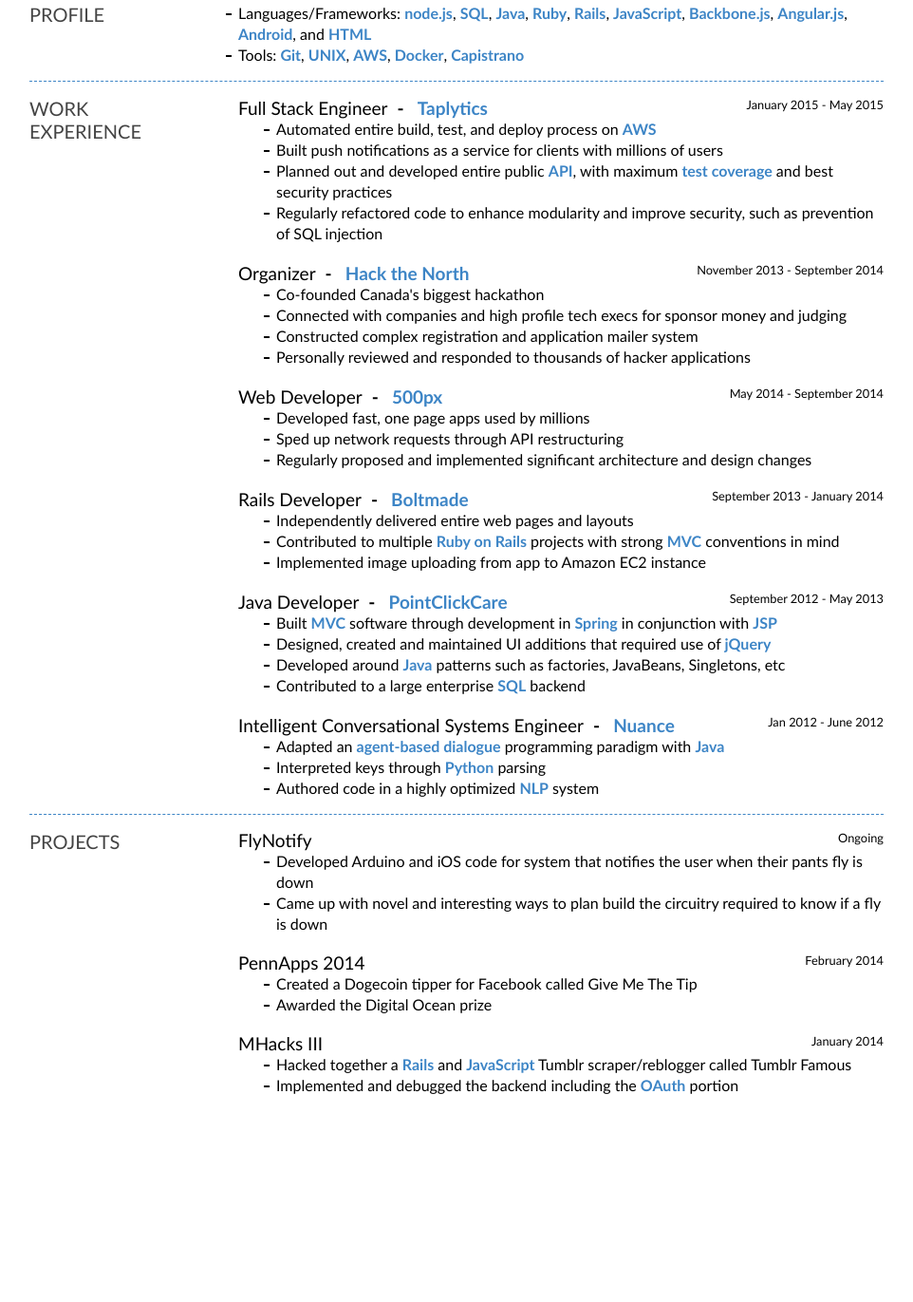
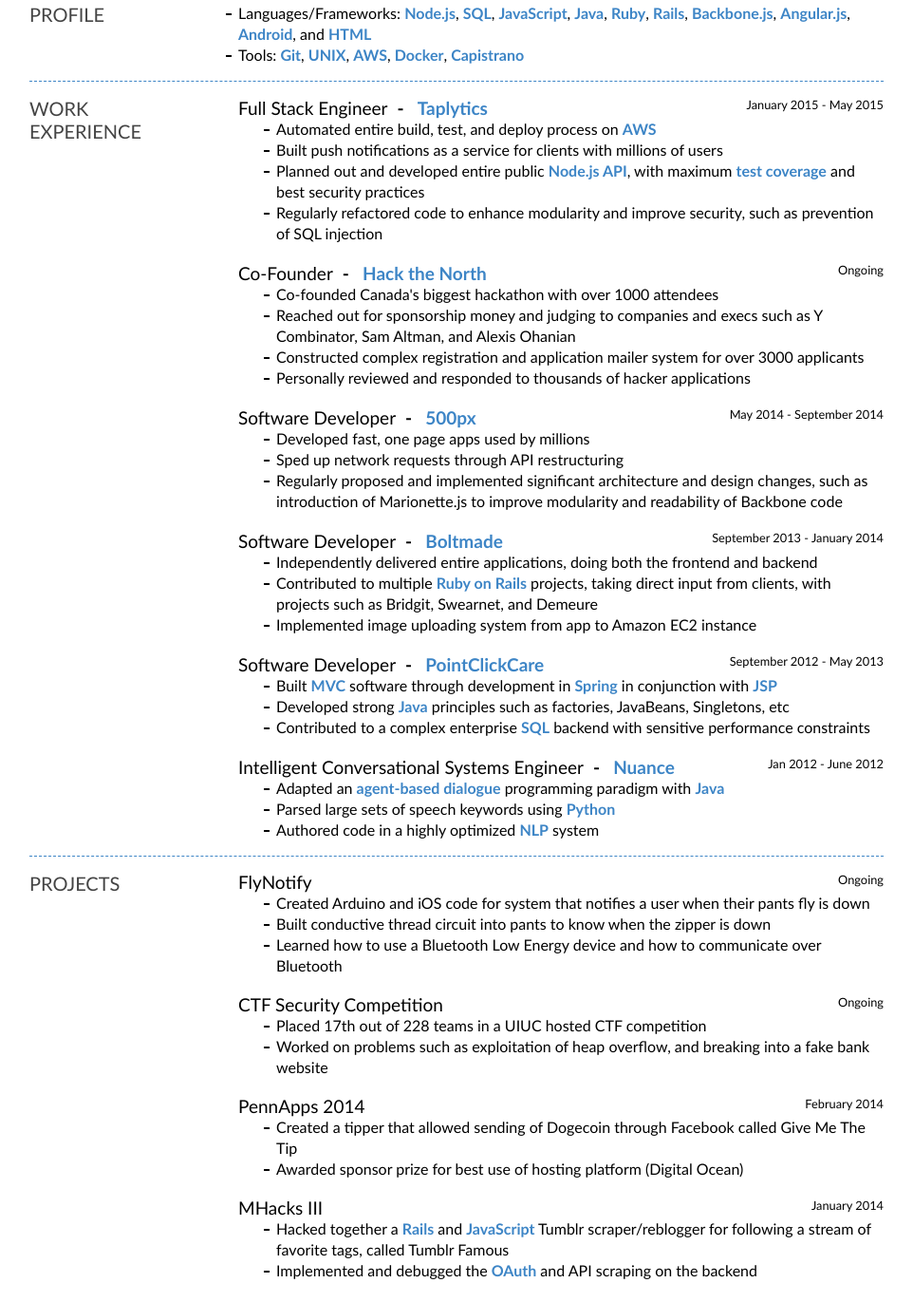
Before and after one commit to MattyKuzyk/mattykuzyk.github.io, a plain HTML site: page resume.html in a window 1280 px wide. Shown: the part 135-1506 px from the top of the page at 95% size, without its empty margins (159-1121 px from the left). Before the commit the page ends 1324 px from the top, so only its background shows below. Drawn offline with Linux system fonts and the light colour scheme.

Commit message:
resume update

```diff
--- a/resume.html
+++ b/resume.html
@@ -12,19 +12,19 @@
       <div id="wrapper">
         <h1>matthew <span class="blue">kuzyk</span></h1>
         <ul id="info">
-          <li>2B Systems Design Engineering</li>
+          <li>3A Systems Design Engineering</li>
           <li class="bullet">&#149;</li>
           <li><a href="http://mattkuzyk.com" target="_blank">mattkuzyk.com</a></li>
           <li class="bullet">&#149;</li>
           <li><a href="mailto:matt@hackthenorth.com" target="_blank">matt@hackthenorth.com</a></li>
           <li class="bullet">&#149;</li>
-          <li>519-616-2491 (cell)</li>
+          <li>415-579-6833 (cell)</li>
         </ul>
         <hr>
         <h3>PROFILE</h3>
         <div class="section">
             <ul class="sub">
-              <li>Languages/Frameworks: <strong>node.js</strong>, <strong>SQL</strong>, <strong>Java</strong>, <strong>Ruby</strong>, <strong>Rails</strong>, <strong>JavaScript</strong>, <strong>Backbone.js</strong>, <strong>Angular.js</strong>, <strong>Android</strong>, and <strong>HTML</strong></li>
+              <li>Languages/Frameworks: <strong>Node.js</strong>, <strong>SQL</strong>, <strong>JavaScript</strong>, <strong>Java</strong>, <strong>Ruby</strong>, <strong>Rails</strong>, <strong>Backbone.js</strong>, <strong>Angular.js</strong>, <strong>Android</strong>, and <strong>HTML</strong></li>
               <li>Tools: <strong>Git</strong>, <strong>UNIX</strong>, <strong>AWS</strong>, <strong>Docker</strong>, <strong>Capistrano</strong>
             </ul>
         </div>
@@ -38,46 +38,45 @@
             <ul class="sub">
               <li>Automated entire build, test, and deploy process on <strong>AWS</strong></li>
               <li>Built push notifications as a service for clients with millions of users</li>
-              <li>Planned out and developed entire public <strong>API</strong>, with maximum <strong>test coverage</strong> and best security practices</li>
+              <li>Planned out and developed entire public <strong>Node.js API</strong>, with maximum <strong>test coverage</strong> and best security practices</li>
               <li>Regularly refactored code to enhance modularity and improve security, such as prevention of SQL injection</li>
             </ul>
             <br>
-            <span class="date">November 2013 - September 2014</span>
-            <li class="jobTitle">Organizer</li>
+            <span class="date">Ongoing</span>
+            <li class="jobTitle">Co-Founder</li>
             <a class="workPlace" href="http://www.hackthenorth.com/">Hack the North</a>
             <ul class="sub">
-              <li>Co-founded Canada's biggest hackathon</li>
-              <li>Connected with companies and high profile tech execs for sponsor money and judging</li>
-              <li>Constructed complex registration and application mailer system</li>
+              <li>Co-founded Canada's biggest hackathon with over 1000 attendees</li>
+              <li>Reached out for sponsorship money and judging to companies and execs such as Y Combinator, Sam Altman, and Alexis Ohanian</li>
+              <li>Constructed complex registration and application mailer system for over 3000 applicants</li>
               <li>Personally reviewed and responded to thousands of hacker applications</li>
             </ul>
             <br />
             <span class="date">May 2014 - September 2014 </span>
-            <li class="jobTitle">Web Developer</li>
+            <li class="jobTitle">Software Developer</li>
             <a class="workPlace" href="http://www.500px.com/">500px</a>
             <ul class="sub">
               <li>Developed fast, one page apps used by millions</li>
               <li>Sped up network requests through API restructuring</li>
-              <li>Regularly proposed and implemented significant architecture and design changes</li>
+              <li>Regularly proposed and implemented significant architecture and design changes, such as introduction of Marionette.js to improve modularity and readability of Backbone code</li>
             </ul>
             <br />
             <span class="date">September 2013 - January 2014</span>
-            <li class="jobTitle">Rails Developer</li>
+            <li class="jobTitle">Software Developer</li>
             <a class="workPlace" href="http://www.boltmade.com/">Boltmade</a>
             <ul class="sub">
-              <li>Independently delivered entire web pages and layouts</li>
-              <li>Contributed to multiple <strong>Ruby on Rails</strong> projects with strong <strong>MVC</strong> conventions in mind</li>
-              <li>Implemented image uploading from app to Amazon EC2 instance</li>
+              <li>Independently delivered entire applications, doing both the frontend and backend</li>
+              <li>Contributed to multiple <strong>Ruby on Rails</strong> projects, taking direct input from clients, with projects such as Bridgit, Swearnet, and Demeure</li>
+              <li>Implemented image uploading system from app to Amazon EC2 instance</li>
             </ul>
             <br />
             <span class="date">September 2012 - May 2013</span>
-            <li class="jobTitle">Java Developer</li>
+            <li class="jobTitle">Software Developer</li>
             <a class="workPlace" href="http://pointclickcare.com/">PointClickCare</a>
             <ul class="sub">
               <li>Built <strong>MVC</strong> software through development in <strong>Spring</strong> in conjunction with <strong>JSP</strong></li>
-              <li>Designed, created and maintained UI additions that required use of <strong>jQuery</strong></li>
-              <li>Developed around <strong>Java</strong> patterns such as factories, JavaBeans, Singletons, etc</li>
-              <li>Contributed to a large enterprise <strong>SQL</strong> backend</li>
+              <li>Developed strong <strong>Java</strong> principles such as factories, JavaBeans, Singletons, etc</li>
+              <li>Contributed to a complex enterprise <strong>SQL</strong> backend with sensitive performance constraints</li>
             </ul>
             <br>
             <span class="date">Jan 2012 - June 2012</span>
@@ -85,7 +84,7 @@
             <a class="workPlace" href="http://www.nuance.com/index.htm">Nuance</a>
             <ul class="sub">
               <li>Adapted an <strong>agent-based dialogue</strong> programming paradigm with <strong>Java</strong></li>
-              <li>Interpreted keys through <strong>Python</strong> parsing</li>
+              <li>Parsed large sets of speech keywords using <strong>Python</strong></li>
               <li>Authored code in a highly optimized <strong>NLP</strong> system</li>
             </ul>
             <!--          <li class="jobTitle">Hamilton Wentworth District Schoolboard,
@@ -111,22 +110,30 @@
             <span class="date">Ongoing</span>
             <li class="jobTitle">FlyNotify</li>
             <ul class="sub">
-              <li>Developed Arduino and iOS code for system that notifies the user when their pants fly is down</li>
-              <li>Came up with novel and interesting ways to plan build the circuitry required to know if a fly is down</li>
+              <li>Created Arduino and iOS code for system that notifies a user when their pants fly is down</li>
+              <li>Built conductive thread circuit into pants to know when the zipper is down</li>
+              <li>Learned how to use a Bluetooth Low Energy device and how to communicate over Bluetooth</li>
+            </ul>
+            <br />
+            <span class="date">Ongoing</span>
+            <li class="jobTitle">CTF Security Competition</li>
+            <ul class="sub">
+              <li>Placed 17th out of 228 teams in a UIUC hosted CTF competition</li>
+              <li>Worked on problems such as exploitation of heap overflow, and breaking into a fake bank website</li>
             </ul>
             <br />
             <span class="date">February 2014</span>
             <li class="jobTitle">PennApps 2014</li>
             <ul class="sub">
-              <li>Created a Dogecoin tipper for Facebook called Give Me The Tip</li>
-              <li>Awarded the Digital Ocean prize</li>
+              <li>Created a tipper that allowed sending of Dogecoin through Facebook called Give Me The Tip</li>
+              <li>Awarded sponsor prize for best use of hosting platform (Digital Ocean)</li>
             </ul>
             <br />
             <span class="date">January 2014</span>
             <li class="jobTitle">MHacks III</li>
             <ul class="sub">
-              <li>Hacked together a <strong>Rails</strong> and <strong>JavaScript</strong> Tumblr scraper/reblogger called Tumblr Famous</li>
-              <li>Implemented and debugged the backend including the <strong>OAuth</strong> portion</li>
+              <li>Hacked together a <strong>Rails</strong> and <strong>JavaScript</strong> Tumblr scraper/reblogger for following a stream of favorite tags, called Tumblr Famous</li>
+              <li>Implemented and debugged the <strong>OAuth</strong> and API scraping on the backend</li>
             </ul>
             <br />
           </ul>
```
